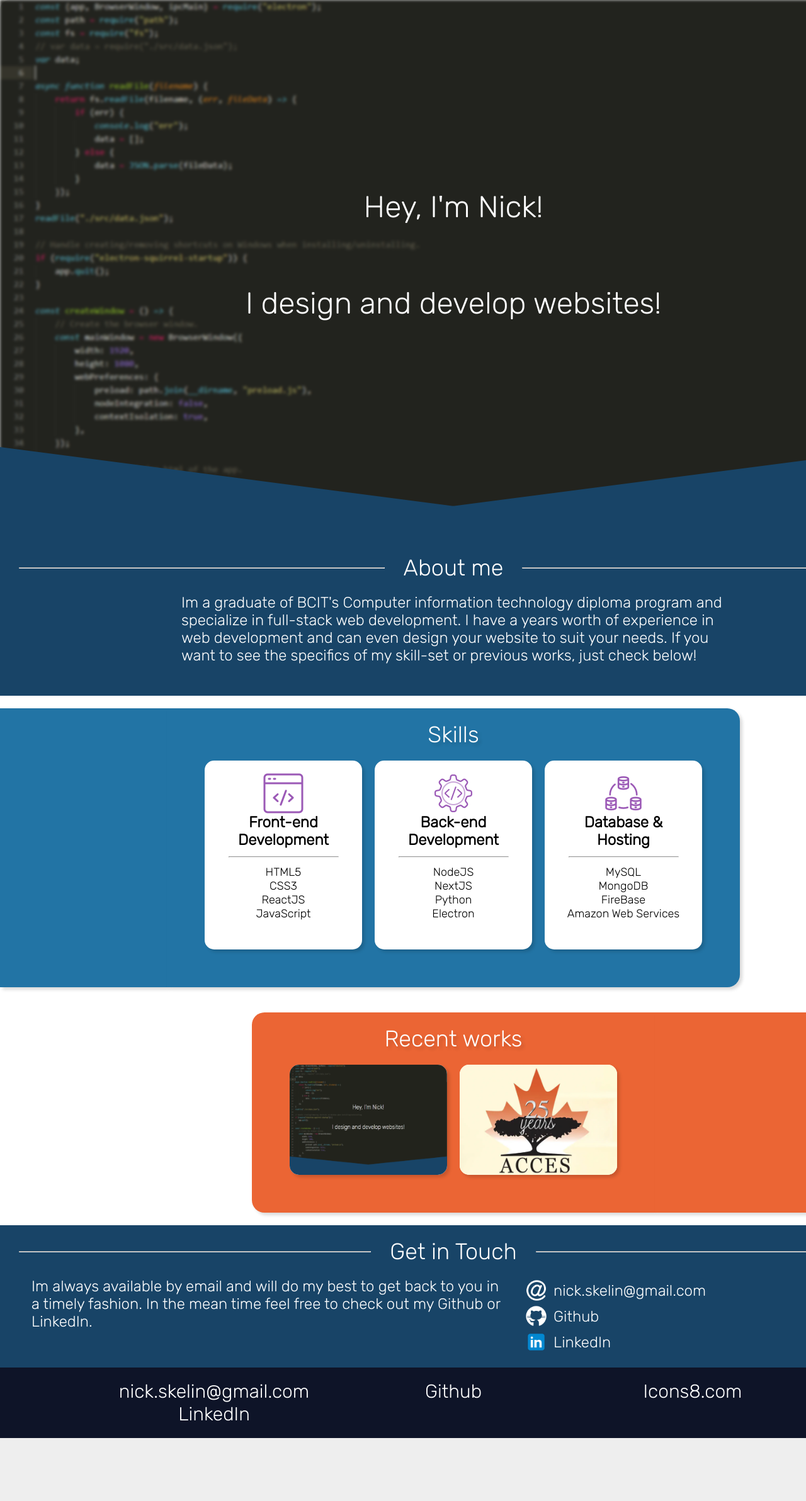
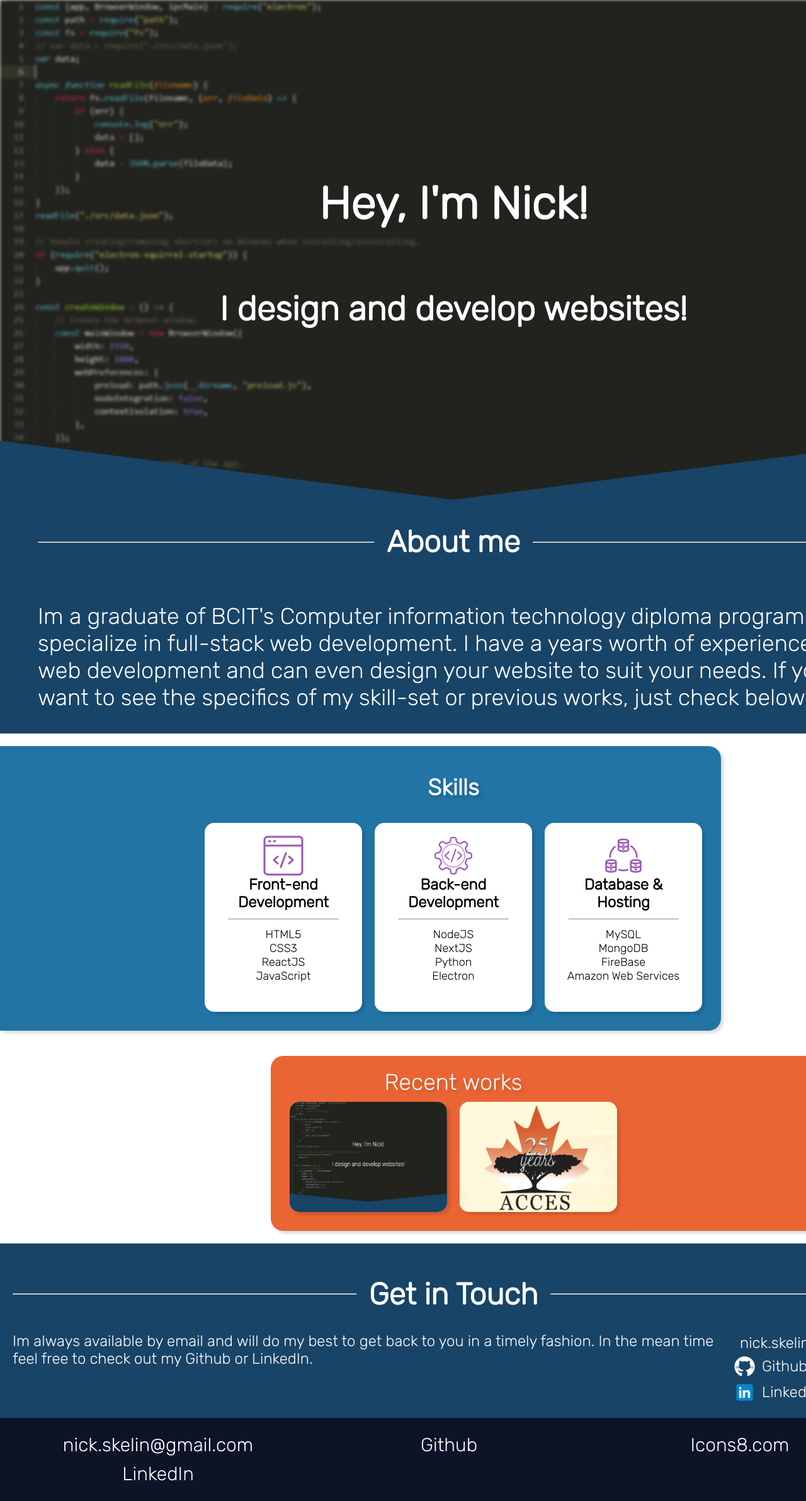
Before and after one commit to NSkelin/Web-Portfolio, a Next.js app: page / in a window 1280 px wide. Shown: the top 2384 px of the page at 63% size. Before the commit the page ends 2284 px from the top, so only its background shows below. Built offline with nearby package versions, Linux system fonts and the light colour scheme.

Commit message:
added responsive design, now displays on mobile and tablet better

```diff
--- a/components/cardHolder.jsx
+++ b/components/cardHolder.jsx
@@ -17,7 +17,7 @@ function cardHolder({title, cards, style}) {
 			<div className={styles.cardSection}>
 				<div style={{backgroundColor: style.color}} className={styles.cardExtensionLeft}></div>
 				<div style={{borderRadius: "0px 20px 20px 0px", backgroundColor: style.color}} className={styles.cardHolder}>
-					<span className={styles.title}>{title}</span>
+					<h1 className={styles.title}>{title}</h1>
 					<div className={styles.cards}>{cardElements}</div>
 				</div>
 				<div className={styles.cardExtension}></div>
--- a/components/lineTitle.jsx
+++ b/components/lineTitle.jsx
@@ -5,7 +5,7 @@ function LineTitle({title}) {
     return (
         <div className={styles.title}>
             <hr className={styles.hr}></hr>
-            <span className={styles.titleText}>{title}</span>
+            <h1 className={styles.titleText}>{title}</h1>
             <hr className={styles.hr}></hr>
         </div>
     );
--- a/components/textOverImage.jsx
+++ b/components/textOverImage.jsx
@@ -2,13 +2,13 @@ import Image from "next/image";
 import styles from "../styles/textOverImage.module.css";
 import PropTypes from "prop-types";
 
-function TextOverImage({imageSource, alt, title, description}) {
+function TextOverImage({imageSource, alt, title, description, layout = "intrinsic"}) {
 	return (
 		<div className={styles.container}>
-			<Image className={styles.image} src={imageSource} alt={alt} />
+			<Image className={styles.image} src={imageSource} alt={alt} layout={layout} />
 			<div className={styles.textContainer}>
-				<p>{title}</p>
-				<p>{description}</p>
+				<h1>{title}</h1>
+				<h2>{description}</h2>
 			</div>
 			<div className={styles.triangleRight}></div>
 			<div className={styles.triangleLeft}></div>
@@ -21,6 +21,7 @@ TextOverImage.propTypes = {
 	alt: PropTypes.string,
 	title: PropTypes.string,
 	description: PropTypes.string,
+	layout: PropTypes.string,
 };
 
 export default TextOverImage;
--- a/pages/index.jsx
+++ b/pages/index.jsx
@@ -82,14 +82,20 @@ export default function Home() {
             </Head>
 
             <main className={styles.main}>
-                <TextOverImage imageSource={BackgroundCode} alt="Image" title="Hey, I'm Nick!" description="I design and develop websites!" />
+                <TextOverImage
+                    imageSource={BackgroundCode}
+                    alt="Image"
+                    title="Hey, I'm Nick!"
+                    description="I design and develop websites!"
+                    layout="fill"
+                />
                 <div className={styles.about}>
                     <LineTitle title="About me" />
-                    <div className={styles.aboutText}>
-                        Im a graduate of BCIT&apos;s Computer information technology diploma program and specialize in full-stack web development. I
-                        have a years worth of experience in web development and can even design your website to suit your needs. If you want to see
-                        the specifics of my skill-set or previous works, just check below!
-                    </div>
+                    <p className={styles.aboutText}>
+                        Im a graduate of BCIT&apos;s Computer information technology diploma program and specialize in full-stack
+                        web development. I have a years worth of experience in web development and can even design your website to
+                        suit your needs. If you want to see the specifics of my skill-set or previous works, just check below!
+                    </p>
                 </div>
 
                 <CardHolder title="Skills" cards={skillCarder.cards} style={{direction: "left", color: "#2274a5"}} />
@@ -103,7 +109,6 @@ export default function Home() {
             </main>
 
             <footer className={styles.footer}>
-                <div className={styles.footerRow}>
                 <span className={styles.footerText}>nick.skelin@gmail.com</span>
                 <a href="https://github.com/NSkelin" className={styles.footerText}>
                     Github
@@ -111,14 +116,9 @@ export default function Home() {
                 <a href="https://icons8.com/" className={styles.footerText}>
                     Icons8.com
                 </a>
-                </div>
-                <div className={styles.footerRow}>
                 <a href="https://www.linkedin.com/in/nicholas-skelin-401014173/" className={styles.footerText}>
                     LinkedIn
                 </a>
-                    <span className={styles.footerText}></span>
-                    <span className={styles.footerText}></span>
-                </div>
             </footer>
         </div>
     );
--- a/styles/cardHolder.module.css
+++ b/styles/cardHolder.module.css
@@ -1,7 +1,6 @@
 .cardSection {
 	width: 100%;
 	display: flex;
-	flex: 1;
 	margin: 20px 0px 20px 0px;
 }
 .cardHolder {
@@ -9,17 +8,17 @@
 	flex-direction: column;
 	align-items: center;
 	color: white;
-	flex: initial;
-	padding: 0px 50px 50px 50px;
+	flex: 1;
 	text-shadow: 4px 4px 5px #00000025;
 	box-shadow: 4px 4px 5px #00000025;
+	padding: 20px 20px 20px 20px;
 }
 .title {
 	font-size: 36px;
-	padding: 20px 0px 10px 0px;
 }
 .cards {
 	display: flex;
+	flex-wrap: wrap;
 }
 .cardExtension,
 .cardExtensionLeft,
@@ -34,3 +33,9 @@
 .cardExtensionRight {
 	box-shadow: 4px 4px 5px #00000025;
 }
+
+@media only screen and (min-width: 430px) {
+	.cardHolder {
+		flex: initial;
+	}
+}
--- a/styles/contactMe.module.css
+++ b/styles/contactMe.module.css
@@ -5,30 +5,31 @@
     background-color: #184467;
     color: white;
     width: 100%;
-    padding-bottom: 20px;
-}
-
-.titleText {
     padding: 20px;
-    display: flex;
-    flex: initial;
-    margin: 0px;
 }
 
 .description {
     display: flex;
+    flex-direction: column;
     font-size: 24px;
 }
 
 .text {
-    display: flex;
-    flex: 5;
-    padding-left: 50px;
-    padding-right: 20px;
-    margin: 0px;
+    margin-top: 0px;
 }
 .links {
     display: flex;
     flex: 4;
     flex-direction: column;
 }
+
+@media only screen and (min-width: 430px) and (max-width: 960px) {
+    .description {
+        flex-direction: row;
+    }
+}
+@media only screen and (min-width: 961px) {
+    .description {
+        flex-direction: row;
+    }
+}
--- a/styles/home.module.css
+++ b/styles/home.module.css
@@ -4,7 +4,6 @@
     flex-direction: column;
     align-items: center;
     color: white;
-    width: 1440px;
     margin: auto;
     background-color: white;
 }
@@ -14,11 +13,6 @@
     align-items: center;
     width: 100%;
 }
-.footer {
-    width: 100%;
-    background-color: #0e1428;
-    padding: 20px 150px 20px 150px;
-}
 
 .about {
     display: flex;
@@ -26,23 +20,50 @@
     flex-direction: column;
     background-color: #184467;
     width: 100%;
-    padding-top: 50px;
-    padding-bottom: 50px;
+    padding-left: 30px;
+    padding-right: 30px;
 }
 
 /*-----------------*/
 .aboutText {
-    font-size: 24px;
-    width: 60%;
+    font-size: 18px;
 }
 /*-----------------*/
+.footer {
+    width: 100%;
+    background-color: #0e1428;
+    display: flex;
+    flex-wrap: wrap;
+    padding: 20px;
+}
 
-.footerRow {
-    display: flex;
+.footerText {
+    width: 100%;
+    font-size: 30px;
+    text-align: center;
+    padding: 5px 0 5px 0;
 }
-.footerText {
-    display: flex;
-    flex: 1;
-    justify-content: center;
-    font-size: 30px;
+
+@media only screen and (min-width: 430px) and (max-width: 960px) {
+    .aboutText {
+        font-size: 24px;
+    }
+    .footerText {
+        width: 50%;
+    }
 }
+
+@media only screen and (min-width: 961px) {
+    .container {
+        width: 1440px;
+    }
+    .footerText {
+        width: 33%;
+    }
+    .aboutText {
+        font-size: 36px;
+    }
+    .about {
+        padding: 0 60px 0 60px;
+    }
+}
--- a/styles/lineTitle.module.css
+++ b/styles/lineTitle.module.css
@@ -3,12 +3,18 @@
     flex: 1;
     align-items: center;
     width: 100%;
-    font-size: 36px;
-    padding: 20px 0px 20px 0px;
+}
+.titleText {
+    padding: 0 20px 0 20px;
 }
 .hr {
     display: flex;
     flex: 1;
     background-color: white;
-    margin: 0px 30px 0px 30px;
 }
+
+@media only screen and (min-width: 961px) {
+    .title {
+        font-size: 24px;
+    }
+}
--- a/styles/skillCard.module.css
+++ b/styles/skillCard.module.css
@@ -34,3 +34,9 @@
 	text-align: center;
 	width: 80%;
 }
+
+@media only screen and (min-width: 430px) and (max-width: 960px) {
+	.skillCard {
+		width: 200px;
+	}
+}
--- a/styles/textOverImage.module.css
+++ b/styles/textOverImage.module.css
@@ -1,19 +1,15 @@
 .container {
     position: relative;
+    height: 60vh;
     width: 100%;
-    height: 810px;
 }
 
 .image {
-    position: absolute;
     filter: blur(2px);
 }
 
 .textContainer {
-    width: 100%;
-    height: 100%;
     position: absolute;
-    top: 0px;
     background-color: #00000025;
     padding: 20px;
     border-radius: 15px;
@@ -21,7 +17,10 @@
     flex-direction: column;
     align-items: center;
     justify-content: center;
-    font-size: 48px;
+    top: 0;
+    bottom: 0;
+    left: 0;
+    right: 0;
 }
 
 .triangleRight {
@@ -41,3 +40,18 @@
     bottom: 0px;
     right: 0px;
 }
+
+@media only screen and (min-width: 430px) and (max-width: 960px) {
+    .textContainer {
+        font-size: 24px;
+    }
+}
+
+@media only screen and (min-width: 961px) {
+    .container {
+        height: 100vh;
+    }
+    .textContainer {
+        font-size: 36px;
+    }
+}
```
Lines whose indentation alone changed are shown as unchanged.
